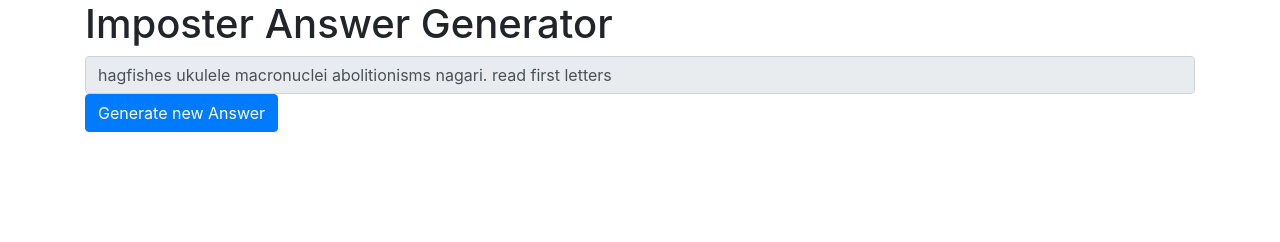
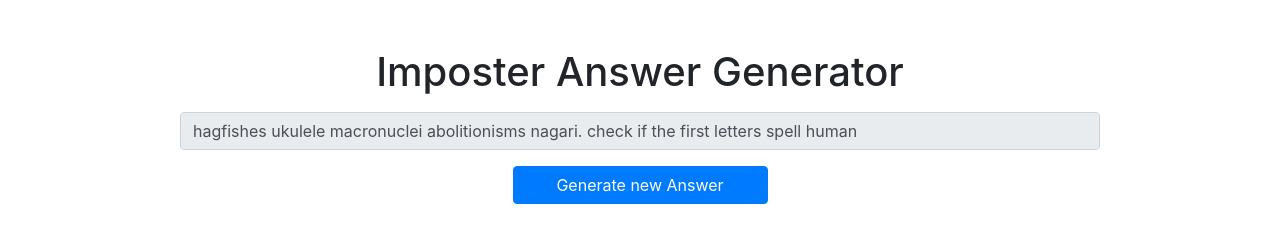
Before and after one commit to LeoVerto/imposter-answer-generator, a plain HTML site: page index.html in a window 1280 px wide. Drawn offline with nearby package versions, Linux system fonts and the light colour scheme.

Commit message:
Improve style

```diff
--- a/index.html
+++ b/index.html
@@ -11,11 +11,19 @@
     <title>Imposter Answer Generator</title>
   </head>
   <body>
-    <div class="container-sm mx-auto">
-      <h1>Imposter Answer Generator</h1>
+    <div class="container-sm mx-auto mt-5">
+      <h1 class="text-center">Imposter Answer Generator</h1>
       <div class="form-group">
-        <input type="text" class="form-control" name="" id="answer" aria-describedby="helpId" placeholder="" readonly>
-        <a name="" id="gen-button" class="btn btn-primary" href="#" role="button">Generate new Answer</a>
+        <div class="row mt-3">
+          <div class="col-md-10 mx-auto text-center">
+            <input type="text" class="form-control mx-auto" size="200" id="answer" aria-describedby="helpId" readonly>
+          </div>
+        </div>
+        <div class="row mt-3">
+            <div class="col-md-3 mx-auto">
+              <a id="gen-button" class="btn btn-primary btn-block mx-auto" href="" role="button">Generate new Answer</a>
+            </div>
+        </div>
       </div>
     </div>
 
```
Also changed, not shown: script.js.
